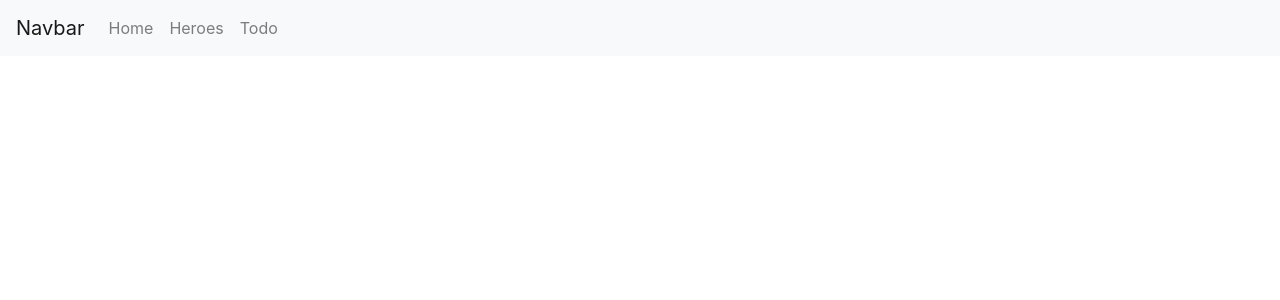
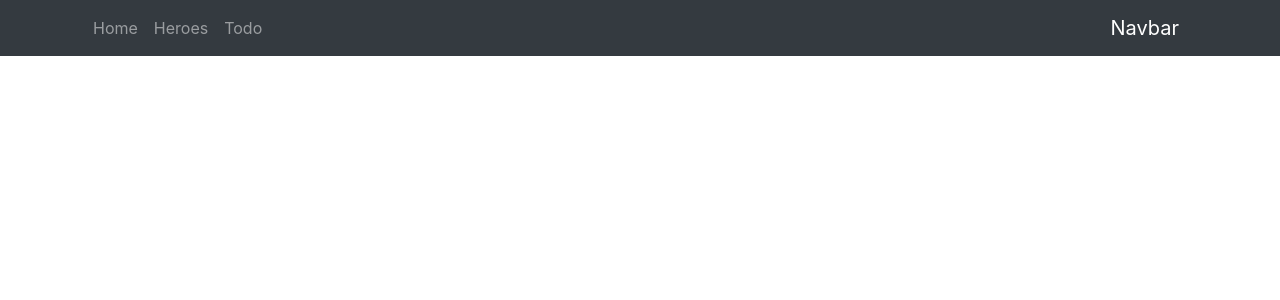
Before and after one commit to espressopark/toh, an Angular app: page / in a window 1280 px wide. Shown: the top 300 px of the page. Built offline with nearby package versions, Linux system fonts and the light colour scheme.

Commit message:
navbar design

```diff
--- a/src/app/app.component.html
+++ b/src/app/app.component.html
@@ -1,6 +1,7 @@
 <!--The content below is only a placeholder and can be replaced.-->
-<nav class="navbar navbar-expand-lg navbar-light bg-light">
-  <a class="navbar-brand" href="#">Navbar</a>
+<nav class="navbar navbar-expand-sm navbar-dark bg-dark">
+  <div class="container">
+    <a class="navbar-brand order-1" href="#">Navbar</a>
     <button class="navbar-toggler" type="button" data-toggle="collapse" data-target="#navbarNavDropdown" aria-controls="navbarNavDropdown" aria-expanded="false" aria-label="Toggle navigation">
       <span class="navbar-toggler-icon"></span>
     </button>
@@ -17,7 +18,9 @@
         </li>
       </ul>
     </div>
+  </div>
 </nav>
 <!--<app-heroes></app-heroes>-->
-
+<div class="container">
   <router-outlet></router-outlet>
+</div>
```
Lines whose indentation alone changed are shown as unchanged.
